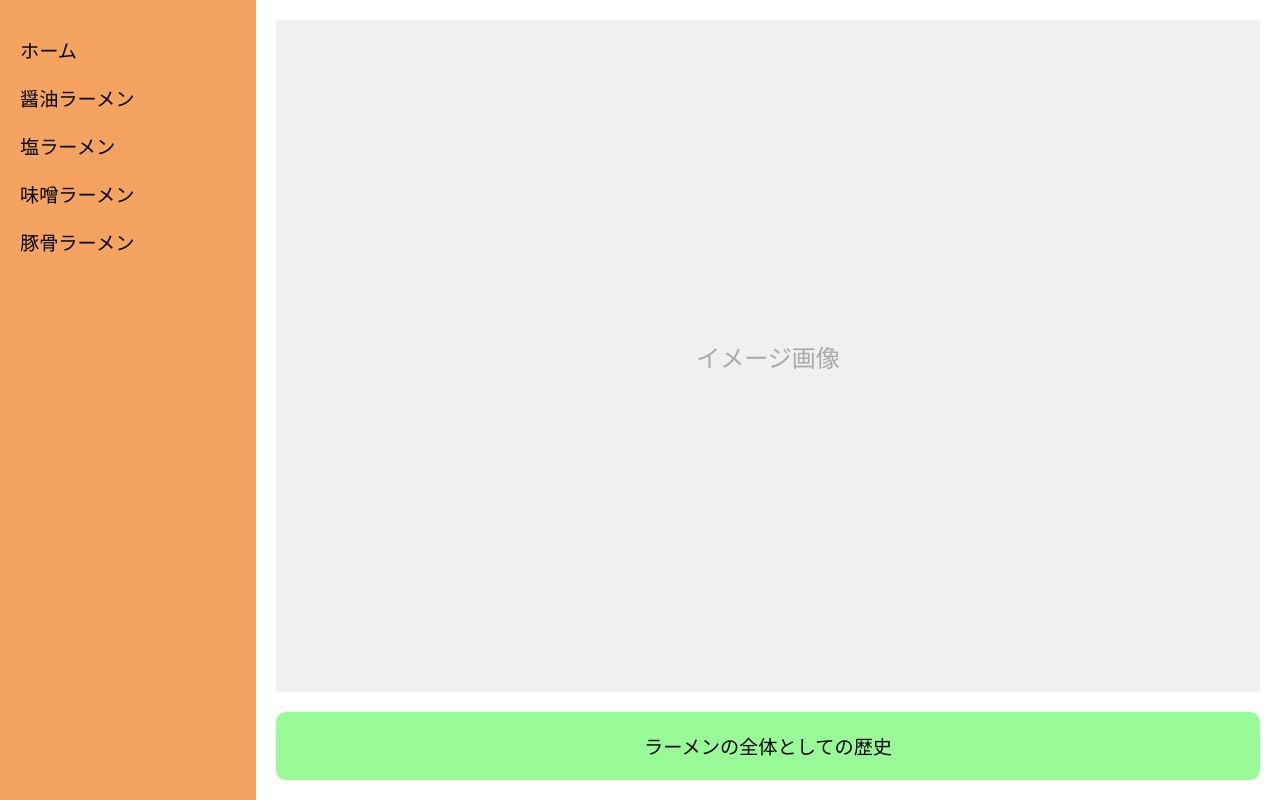
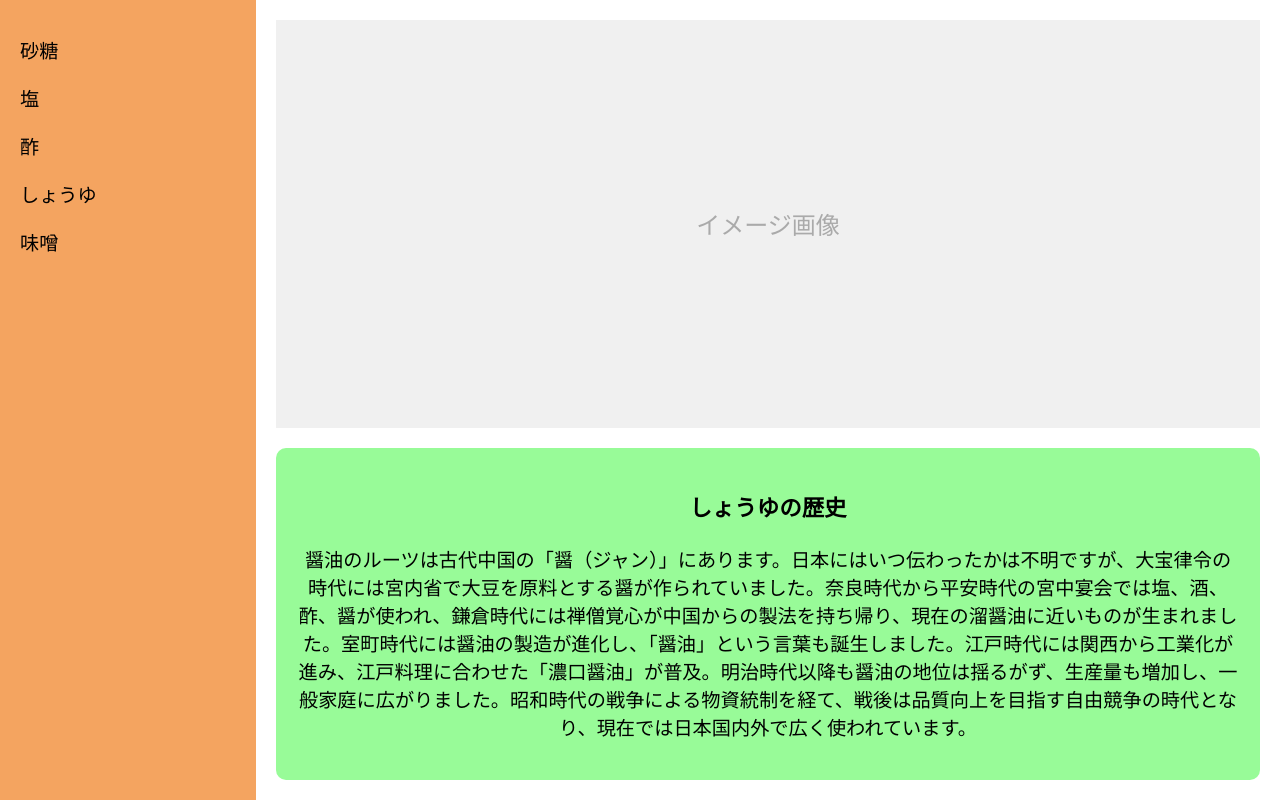
Before and after one commit to sf10240130/team-project, a plain HTML site: page css/syoyu.html in a window 1280 px wide. Drawn offline with Linux system fonts and the light colour scheme.

Commit message:
しょうゆ
しょうゆ

```diff
--- a/css/syoyu.html
+++ b/css/syoyu.html
@@ -2,23 +2,28 @@
     <head>
         <meta charset="UTF-8">
         <meta name="viewport" content="width=device-width, initial-scale=1.0">
-        <title>醤油ラーメン</title>
+        <title></title>
         <link rel="stylesheet" href="index.css">
     </head>
     <body>
         <div class="container">
             <nav class="sidebar">
                 <ul>
-                    <li><a href="#">ホーム</a></li>
-                    <li><a href="#">醤油ラーメン</a></li>
-                    <li><a href="#">塩ラーメン</a></li>
-                    <li><a href="#">味噌ラーメン</a></li>
-                    <li><a href="#">豚骨ラーメン</a></li>
+                    <li><a href="#">砂糖</a></li>
+                    <li><a href="#">塩</a></li>
+                    <li><a href="#">酢</a></li>
+                    <li><a href="#">しょうゆ</a></li>
+                    <li><a href="#">味噌</a></li>
                 </ul>
             </nav>
             <main class="content">
                 <div class="image">イメージ画像</div>
-                <div class="history">ラーメンの全体としての歴史</div>
+                <div class="history"><h3>しょうゆの歴史</h3>
+                    <p>醤油のルーツは古代中国の「醤（ジャン）」にあります。日本にはいつ伝わったかは不明ですが、大宝律令の時代には宮内省で大豆を原料とする醤が作られていました。奈良時代から平安時代の宮中宴会では塩、酒、酢、醤が使われ、鎌倉時代には禅僧覚心が中国からの製法を持ち帰り、現在の溜醤油に近いものが生まれました。室町時代には醤油の製造が進化し、「醤油」という言葉も誕生しました。江戸時代には関西から工業化が進み、江戸料理に合わせた「濃口醤油」が普及。明治時代以降も醤油の地位は揺るがず、生産量も増加し、一般家庭に広がりました。昭和時代の戦争による物資統制を経て、戦後は品質向上を目指す自由競争の時代となり、現在では日本国内外で広く使われています。</p>
+                    <table>
+                        <tr></tr>
+                    </table>
+                </div>
             </main>
         </div>
     </body>
```
